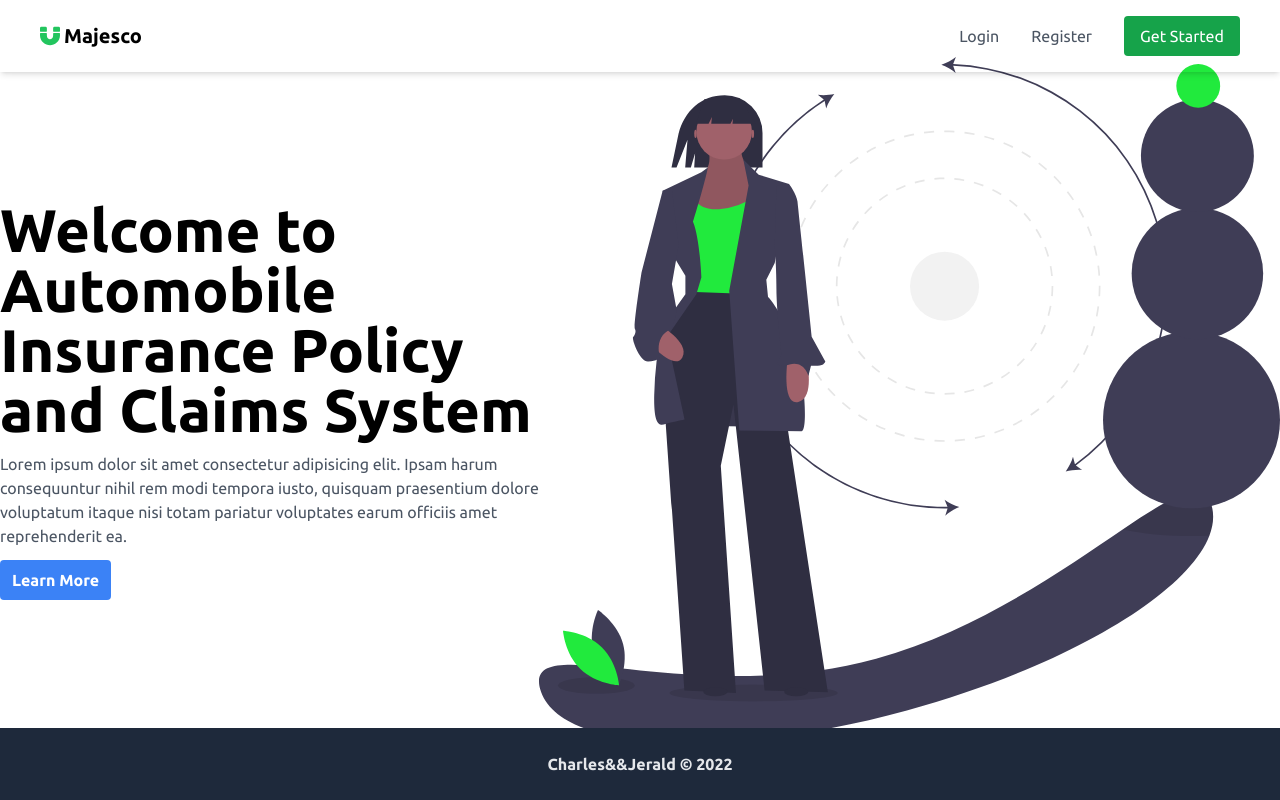
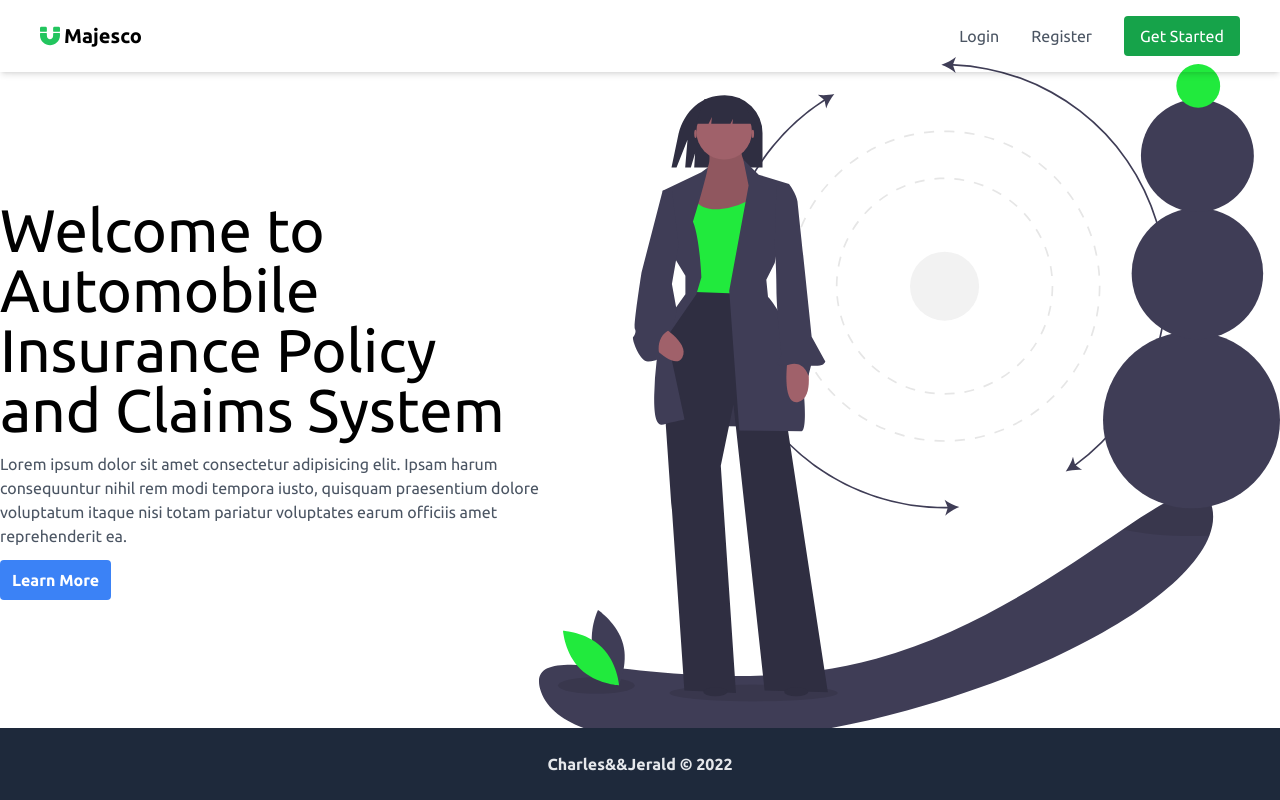
Before and after one commit to Vincexx/insurance-pas, a React (Create React App) app: page / in a window 1280 px wide. Built offline with nearby package versions, Linux system fonts and the light colour scheme.

Commit message:
fixed  design on homepage

```diff
--- a/src/App.js
+++ b/src/App.js
@@ -19,10 +19,9 @@ export const useAuth = () => {
 };
 
 function App() {
-  const [loading, setLoading] = useState(false);
+  const [loading, setLoading] = useState(true);
 
   useEffect(() => {
-    setLoading(true);
     setTimeout(() => {
       setLoading(false);
     }, 2000);
--- a/src/pages/Index.jsx
+++ b/src/pages/Index.jsx
@@ -4,7 +4,7 @@ const Index = () => {
   return (
     <div className="h-screen mt-28 md:mt-0 md:flex items-center justify-between">
       <div className="md:w-1/2">
-        <h1 className="font-extrabold text-6xl">
+        <h1 className="text-6xl">
           Welcome to Automobile Insurance Policy and Claims System
         </h1>
         <p className="text-left my-3 text-gray-600">
--- a/src/pages/Login.jsx
+++ b/src/pages/Login.jsx
@@ -31,7 +31,6 @@ const Login = () => {
         }, 2000);
       })
       .catch((err) => {
-        console.log(err.response.data);
         setFailed(true);
       });
   };
```
